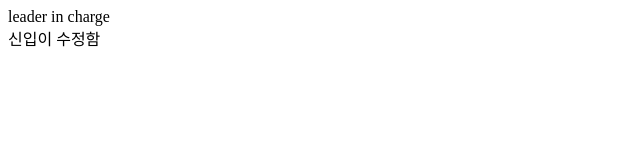
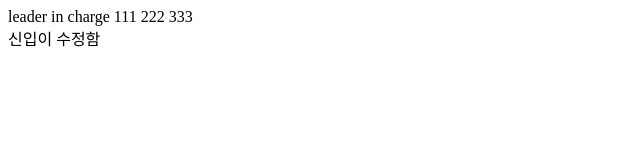
Before and after one commit to woojjo22/company-prj1, a plain HTML site: page index.html in a window 1280 px wide. Shown: the whole page, without its empty margins (0-640 px from the left). Drawn offline with Linux system fonts and the light colour scheme.

Commit message:
2nd commit

```diff
--- a/index.html
+++ b/index.html
@@ -8,7 +8,11 @@
     <link rel="stylesheet" href="style.css" />
   </head>
   <body>
-    <nav>leader in charge</nav>
+    <nav>leader in charge
+      111
+      222
+      333
+    </nav>
     <main>신입이 수정함</main>
 
     <footer></footer>
```
